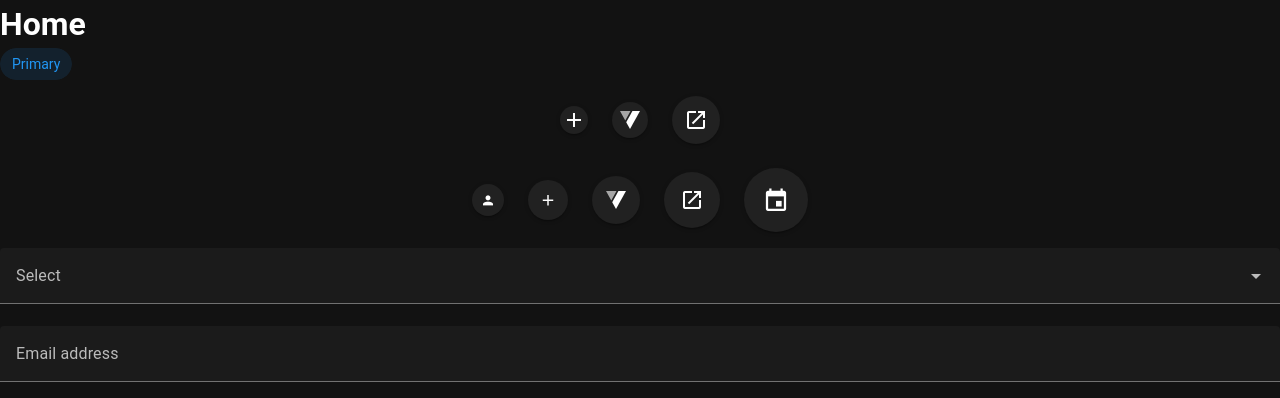
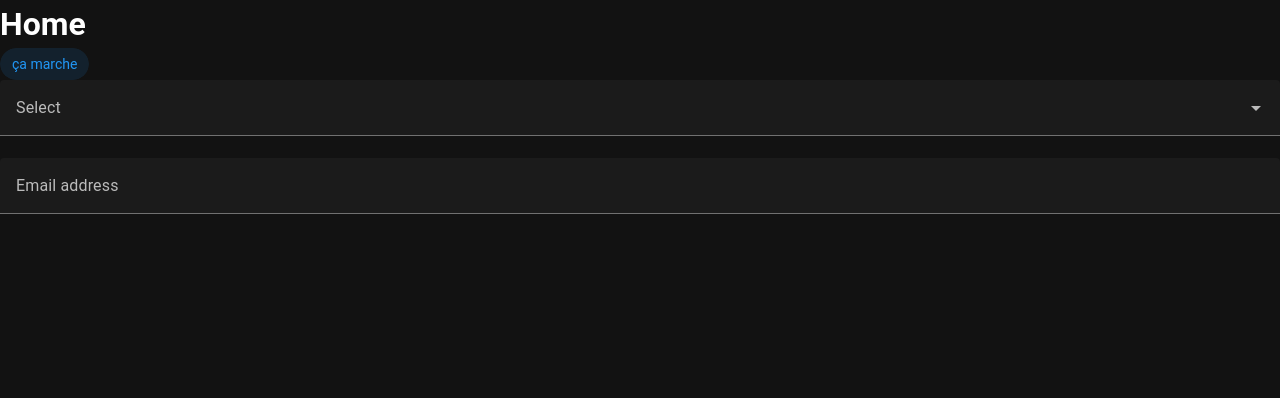
Before and after one commit to RudyDupuis/CodeTogether, a Vue app in the folder Front/: page / in a window 1280 px wide. Shown: the top 398 px of the page. Built offline with nearby package versions, Linux system fonts and the light colour scheme.

Commit message:
move vite plugin vuetify

```diff
--- a/Front/package.json
+++ b/Front/package.json
@@ -18,7 +18,6 @@
   },
   "dependencies": {
     "@mdi/font": "6.2.95",
-    "vite-plugin-vuetify": "^2.0.3",
     "vue": "^3.4.15",
     "vue-router": "^4.2.5",
     "vuetify": "^3.5.9"
@@ -40,6 +39,7 @@
     "start-server-and-test": "^2.0.3",
     "typescript": "~5.3.0",
     "vite": "^5.0.11",
+    "vite-plugin-vuetify": "^2.0.3",
     "vue-tsc": "^1.8.27"
   }
 }
--- a/Front/src/components/TheWelcome.vue
+++ b/Front/src/components/TheWelcome.vue
@@ -1,43 +1,7 @@
 <template>
   <h1>Home</h1>
-  <v-chip color="primary"> Primary </v-chip>
-  <v-container>
-    <v-row align="center" justify="center">
-      <v-col cols="auto">
-        <v-btn density="compact" icon="mdi-plus"></v-btn>
-      </v-col>
+  <v-chip color="primary"> ça marche </v-chip>
 
-      <v-col cols="auto">
-        <v-btn density="comfortable" icon="$vuetify"></v-btn>
-      </v-col>
-
-      <v-col cols="auto">
-        <v-btn density="default" icon="mdi-open-in-new"></v-btn>
-      </v-col>
-    </v-row>
-
-    <v-row align="center" justify="center">
-      <v-col cols="auto">
-        <v-btn icon="mdi-account" size="x-small"></v-btn>
-      </v-col>
-
-      <v-col cols="auto">
-        <v-btn icon="mdi-plus" size="small"></v-btn>
-      </v-col>
-
-      <v-col cols="auto">
-        <v-btn icon="$vuetify"></v-btn>
-      </v-col>
-
-      <v-col cols="auto">
-        <v-btn icon="mdi-open-in-new" size="large"></v-btn>
-      </v-col>
-
-      <v-col cols="auto">
-        <v-btn icon="mdi-calendar" size="x-large"></v-btn>
-      </v-col>
-    </v-row>
-  </v-container>
   <v-select
     label="Select"
     :items="['California', 'Colorado', 'Florida', 'Georgia', 'Texas', 'Wyoming']"
```
Also changed, not shown: 1 other file (tests, documents, lock files or other folders).
